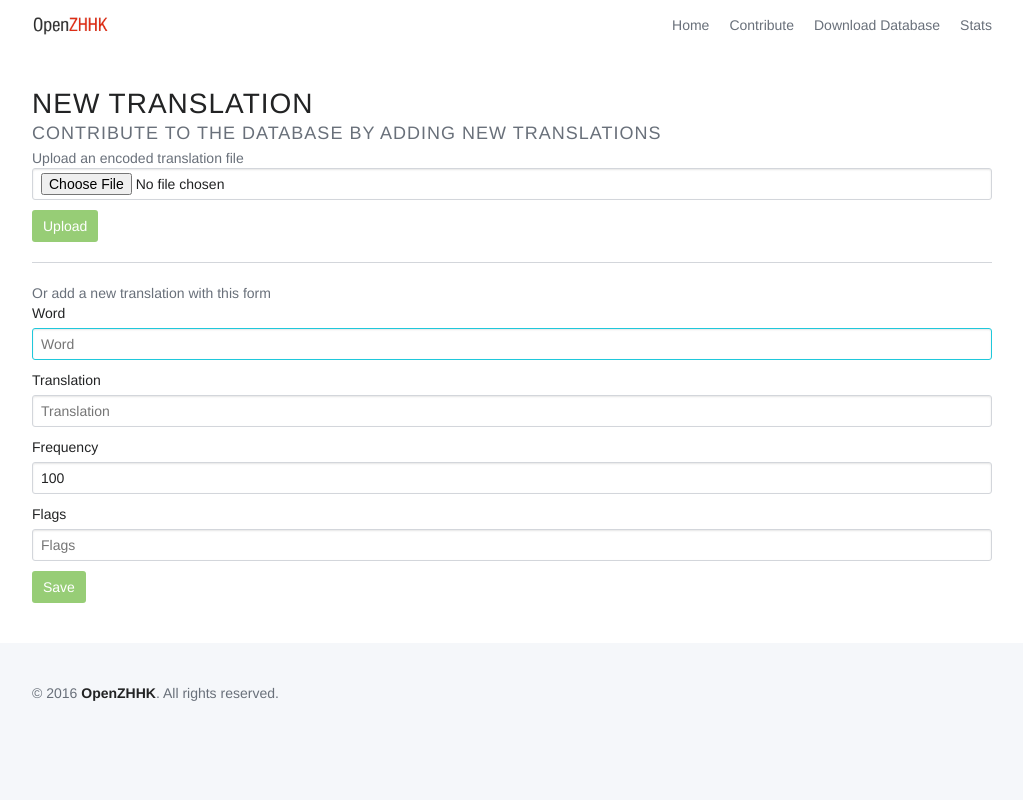
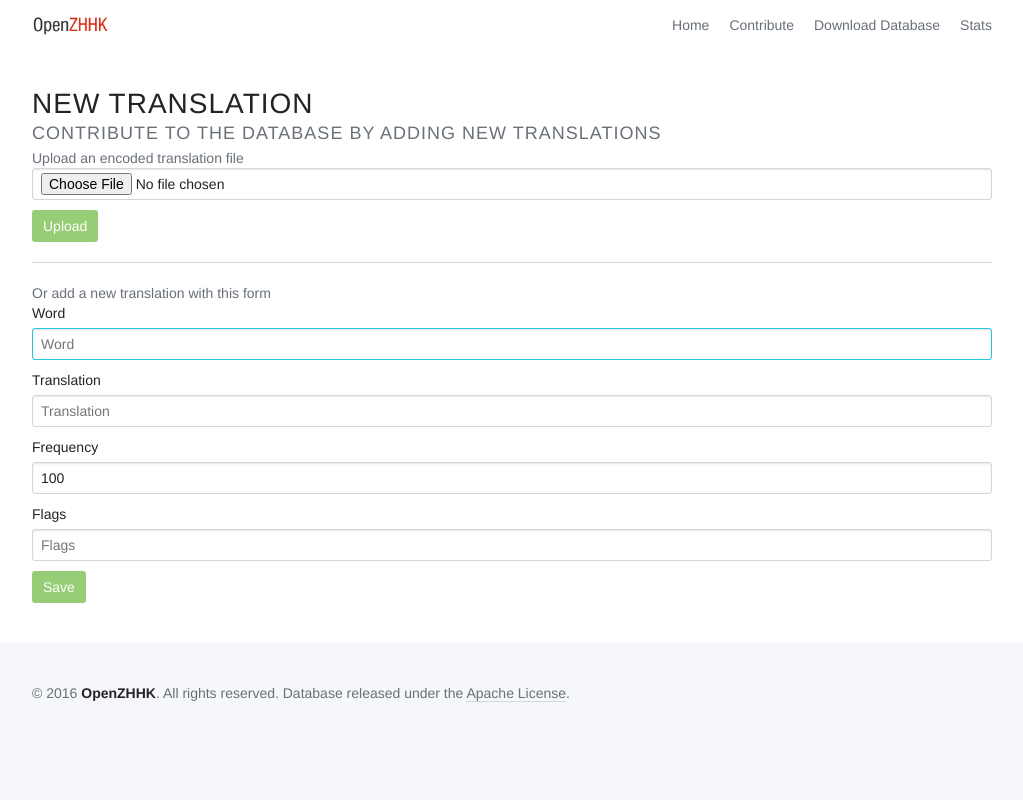
Before and after one commit to OpenZHHK/translation, a Flask app: template openzhhk/templates/new.html in a window 1280 px wide. Shown: the whole page, without its empty margins (128-1151 px from the left). Run offline with Flask 2, Linux system fonts and the light colour scheme; the template is opened without the code that fills it, so the values that code supplies are empty.

Commit message:
Added link to Apache License to footer

```diff
--- a/openzhhk/templates/base.html
+++ b/openzhhk/templates/base.html
@@ -23,7 +23,7 @@
       <div class="container">
         <div class="content is-centered">
           <p>
-            © 2016 <strong>OpenZHHK</strong>. All rights reserved.
+            © 2016 <strong>OpenZHHK</strong>. All rights reserved. Database released under the <a href="http://www.apache.org/licenses/LICENSE-2.0" target="_blank">Apache License</a>.
           </p>
         </div>
       </div>
```
